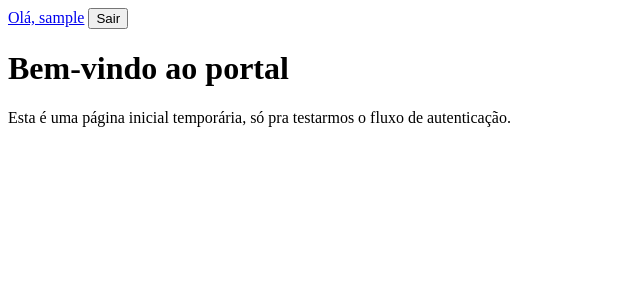
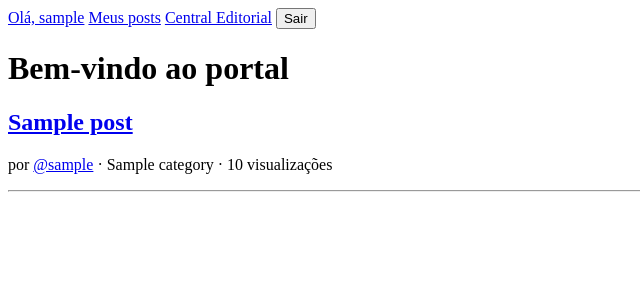
Before and after one commit to wicsalgado/whatsyourblog, a Django app: page / in a window 1280 px wide. Shown: the top 300 px of the page, without its empty margins (0-640 px from the left). Run offline with Django 5.2, Linux system fonts and the light colour scheme; a user stored in the database is signed in; tables that the repository leaves empty hold one stand-in row (values such as "Sample post").

Commit message:
implementação edição e exibição de posts e comentários

```diff
--- /dev/null
+++ b/comments/urls.py
@@ -0,0 +1,9 @@
+from django.urls import path
+
+from . import views
+
+app_name = 'comments'
+
+urlpatterns = [
+    path('post/<int:post_id>/comentar/', views.add_comment, name='add_comment'),
+]
--- a/configuracao/urls.py
+++ b/configuracao/urls.py
@@ -7,6 +7,7 @@ urlpatterns = [
     path('admin/', admin.site.urls),
     path('', include('posts.urls')),
     path('', include('users.urls')),
+    path('', include('comments.urls')),
 ]
 
 if settings.DEBUG:
--- a/posts/models.py
+++ b/posts/models.py
@@ -85,3 +85,9 @@ class Post(models.Model):
 
     def is_published(self):
         return self.status == self.Status.PUBLISHED
+
+    def can_be_edited(self):
+        return self.status in (self.Status.DRAFT, self.Status.REJECTED)
+
+    def can_be_sent_to_review(self):
+        return self.status in (self.Status.DRAFT, self.Status.REJECTED)
--- a/posts/urls.py
+++ b/posts/urls.py
@@ -9,4 +9,10 @@ urlpatterns = [
     path('criar-post/', views.create_post, name='create_post'),
     path('meus-posts/', views.my_posts, name='my_posts'),
     path('editar-post/<int:post_id>/', views.edit_post, name='edit_post'),
+    path('enviar-para-analise/<int:post_id>/', views.send_to_review, name='send_to_review'),
+    path('editorial/', views.editorial_list, name='editorial_list'),
+    path('editorial/<int:post_id>/', views.editorial_detail, name='editorial_detail'),
+    path('editorial/<int:post_id>/aprovar/', views.approve_post, name='approve_post'),
+    path('editorial/<int:post_id>/rejeitar/', views.reject_post, name='reject_post'),
+    path('post/<int:post_id>/', views.post_detail, name='post_detail'),
 ]
--- a/posts/views.py
+++ b/posts/views.py
@@ -1,11 +1,27 @@
+from functools import wraps
+
 from django.contrib.auth.decorators import login_required
+from django.db.models import F
 from django.shortcuts import get_object_or_404, redirect, render
+from django.utils import timezone
+from comments.forms import CommentForm
 
 from .forms import PostForm
+from .models import Post
+
+
+def staff_required(view_func):
+    @wraps(view_func)
+    def wrapper(request, *args, **kwargs):
+        if not request.user.is_staff:
+            return redirect('posts:home')
+        return view_func(request, *args, **kwargs)
+    return wrapper
 
 
 def home(request):
-    return render(request, 'posts/home.html')
+    posts = Post.objects.filter(status=Post.Status.PUBLISHED).order_by('-views_count', '-published_at')
+    return render(request, 'posts/home.html', {'posts': posts})
 
 
 @login_required
@@ -36,6 +52,9 @@ def my_posts(request):
 def edit_post(request, post_id):
     post = get_object_or_404(request.user.posts, id=post_id)
 
+    if not post.can_be_edited():
+        return redirect('posts:my_posts')
+
     if request.method == 'POST':
         form = PostForm(request.POST, request.FILES, instance=post)
 
@@ -46,3 +65,66 @@ def edit_post(request, post_id):
         form = PostForm(instance=post)
 
     return render(request, 'posts/edit_post.html', {'form': form, 'post': post})
+
+@login_required
+def send_to_review(request, post_id):
+    post = get_object_or_404(request.user.posts, id=post_id)
+
+    if request.method == 'POST' and post.can_be_sent_to_review():
+        post.status = Post.Status.IN_REVIEW
+        post.save()
+
+    return redirect('posts:my_posts')
+
+@login_required
+@staff_required
+def editorial_list(request):
+    posts = Post.objects.filter(status=Post.Status.IN_REVIEW).order_by('created_at')
+    return render(request, 'posts/editorial_list.html', {'posts': posts})
+
+
+@login_required
+@staff_required
+def editorial_detail(request, post_id):
+    post = get_object_or_404(Post, id=post_id)
+    return render(request, 'posts/editorial_detail.html', {'post': post})
+
+
+@login_required
+@staff_required
+def approve_post(request, post_id):
+    post = get_object_or_404(Post, id=post_id)
+
+    if request.method == 'POST' and post.status == Post.Status.IN_REVIEW:
+        post.status = Post.Status.PUBLISHED
+        post.published_at = timezone.now()
+        post.save()
+
+    return redirect('posts:editorial_list')
+
+
+@login_required
+@staff_required
+def reject_post(request, post_id):
+    post = get_object_or_404(Post, id=post_id)
+
+    if request.method == 'POST' and post.status == Post.Status.IN_REVIEW:
+        post.status = Post.Status.REJECTED
+        post.save()
+
+    return redirect('posts:editorial_list')
+
+def post_detail(request, post_id):
+    post = get_object_or_404(Post, id=post_id, status=Post.Status.PUBLISHED)
+
+    Post.objects.filter(id=post.id).update(views_count=F('views_count') + 1)
+    post.refresh_from_db(fields=['views_count'])
+
+    comments = post.comments.all()
+    comment_form = CommentForm()
+
+    return render(request, 'posts/post_detail.html', {
+        'post': post,
+        'comments': comments,
+        'comment_form': comment_form,
+    })
--- a/templates/base.html
+++ b/templates/base.html
@@ -8,6 +8,10 @@
     <nav>
         {% if user.is_authenticated %}
             <a href="{% url 'users:profile' username=user.username %}">Olá, {{ user.username }}</a>
+            <a href="{% url 'posts:my_posts' %}">Meus posts</a>
+            {% if user.is_staff %}
+                <a href="{% url 'posts:editorial_list' %}">Central Editorial</a>
+            {% endif %}
             <form action="{% url 'users:logout' %}" method="post" style="display:inline;">
                 {% csrf_token %}
                 <button type="submit">Sair</button>
--- a/templates/posts/home.html
+++ b/templates/posts/home.html
@@ -4,5 +4,20 @@
 
 {% block content %}
     <h1>Bem-vindo ao portal</h1>
-    <p>Esta é uma página inicial temporária, só pra testarmos o fluxo de autenticação.</p>
+
+    {% if posts %}
+        {% for post in posts %}
+            <article>
+                <h2><a href="{% url 'posts:post_detail' post_id=post.id %}">{{ post.title }}</a></h2>
+                <p>
+                    por <a href="{% url 'users:profile' username=post.author.username %}">@{{ post.author.username }}</a>
+                    · {{ post.category.name }}
+                    · {{ post.views_count }} visualizações
+                </p>
+            </article>
+            <hr>
+        {% endfor %}
+    {% else %}
+        <p>Ainda não há publicações por aqui.</p>
+    {% endif %}
 {% endblock %}
--- a/users/views.py
+++ b/users/views.py
@@ -2,6 +2,8 @@ from django.contrib.auth import login
 from django.contrib.auth.decorators import login_required
 from django.contrib.auth.models import User
 from django.shortcuts import get_object_or_404, redirect, render
+
+from posts.models import Post
 
 from .forms import ProfileEditForm, SignUpForm
 from .models import Profile
@@ -27,7 +29,8 @@ def signup(request):
 def profile(request, username):
     user = get_object_or_404(User, username=username)
     profile = get_object_or_404(Profile, user=user)
-    return render(request, 'users/profile.html', {'profile': profile})
+    posts = user.posts.filter(status=Post.Status.PUBLISHED).order_by('-published_at')
+    return render(request, 'users/profile.html', {'profile': profile, 'posts': posts})
 
 
 @login_required
```
Also changed, not shown: comments/forms.py (added, +15 -0 lines), comments/views.py (+20 -2 lines), templates/posts/edit_post.html (added, +17 -0 lines), templates/posts/editorial_detail.html (added, +35 -0 lines), templates/posts/editorial_list.html (added, +21 -0 lines), templates/posts/my_posts.html (+11 -0 lines), templates/posts/post_detail.html (added, +51 -0 lines), templates/users/profile.html (+9 -0 lines).
